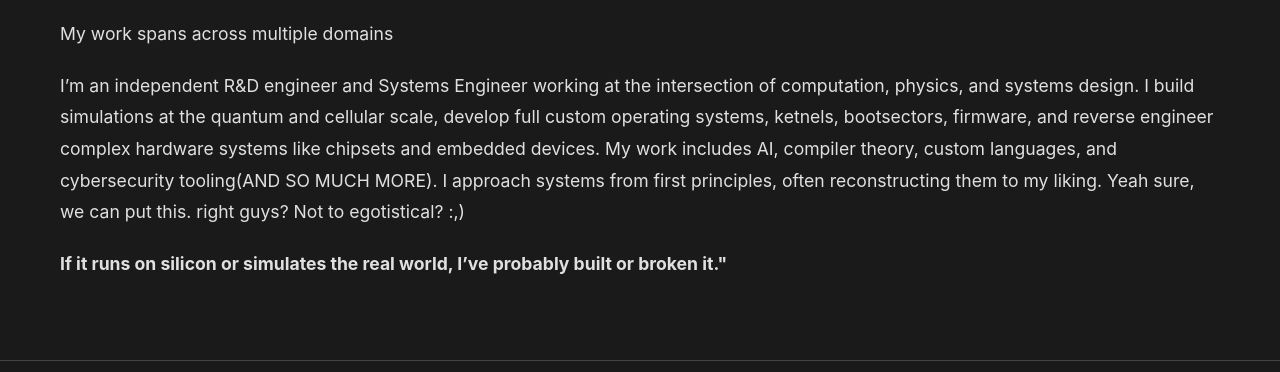
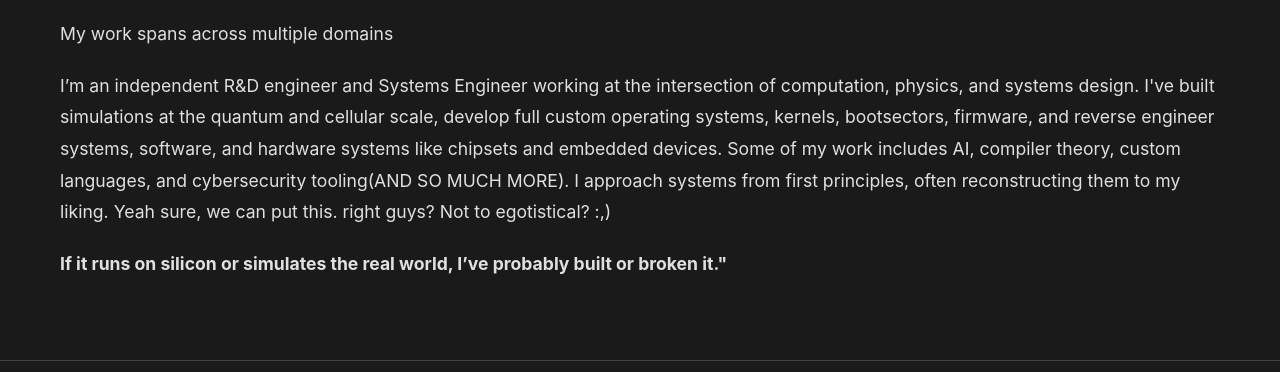
Before and after one commit to CPScript/cpscript.github.io, a plain HTML site: page docs/index.html in a window 1280 px wide. Shown: the part 428-800 px from the top of the page. Drawn offline with Linux system fonts and the light colour scheme.

Commit message:
Update index.html

```diff
--- a/docs/index.html
+++ b/docs/index.html
@@ -265,7 +265,7 @@
             <div class="about-content">
                 <p>My work spans across multiple domains</p>
 
-                <p>I’m an independent R&D engineer and Systems Engineer  working at the intersection of computation, physics, and systems design. I build simulations at the quantum and cellular scale, develop full custom operating systems, ketnels, bootsectors, firmware, and reverse engineer complex hardware systems like chipsets and embedded devices. My work includes AI, compiler theory, custom languages, and cybersecurity tooling(AND SO MUCH MORE). I approach systems from first principles, often reconstructing them to my liking. Yeah sure, we can put this. right guys? Not to egotistical? :,)</p>
+                <p>I’m an independent R&D engineer and Systems Engineer  working at the intersection of computation, physics, and systems design. I've built simulations at the quantum and cellular scale, develop full custom operating systems, kernels, bootsectors, firmware, and reverse engineer systems, software, and hardware systems like chipsets and embedded devices. Some of my work includes AI, compiler theory, custom languages, and cybersecurity tooling(AND SO MUCH MORE). I approach systems from first principles, often reconstructing them to my liking. Yeah sure, we can put this. right guys? Not to egotistical? :,)</p>
 
                 <p><b>If it runs on silicon or simulates the real world, I’ve probably built or broken it."</b></p>
             </div>
```
